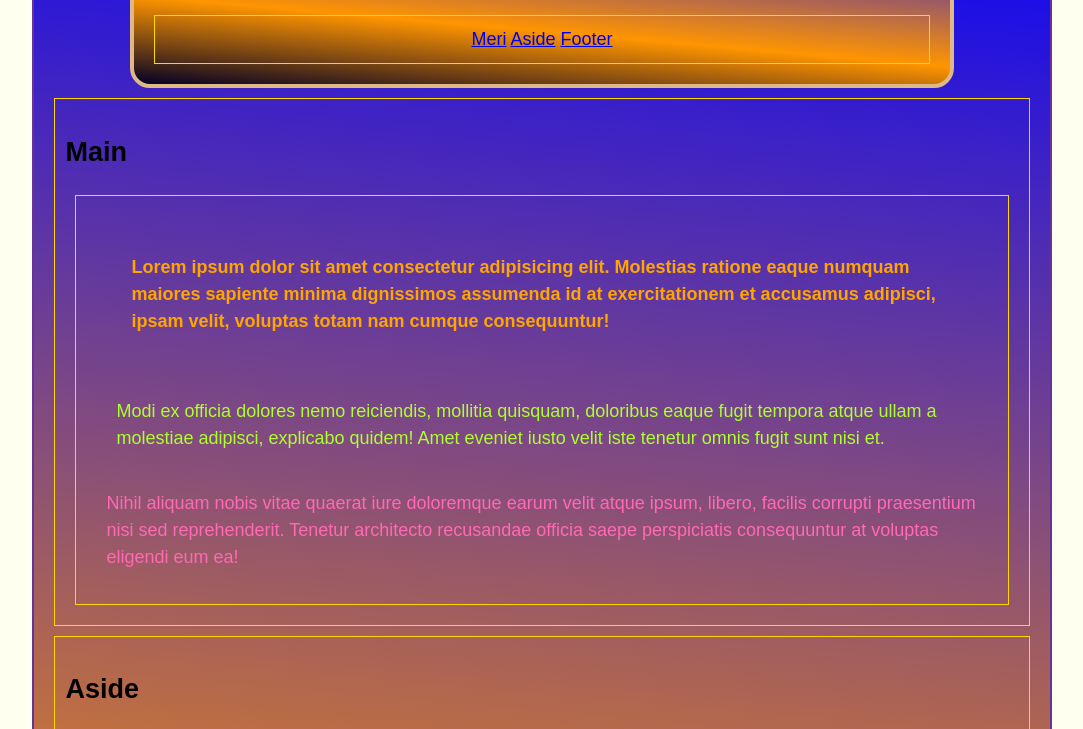
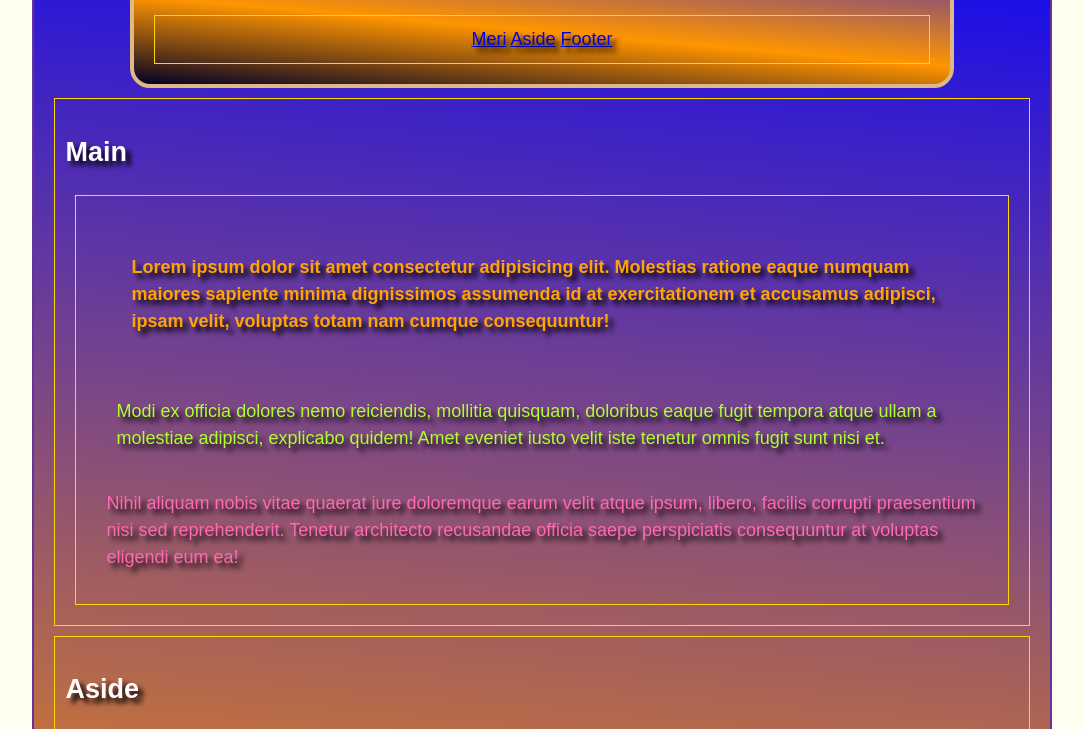
Before and after one commit to ksalisbury-gh/web105, a plain HTML site: page selectors-start/index.html in a window 1280 px wide. Shown: the part 151-880 px from the top of the page, without its empty margins (98-1181 px from the left). Drawn offline with Linux system fonts and the light colour scheme.

Commit message:
Add files via upload

```diff
--- a/selectors-start/css/styles.css
+++ b/selectors-start/css/styles.css
@@ -1,5 +1,7 @@
 body{
     background-color: ivory;
+    color: white;
+    text-shadow: 5px 5px 5px black;
     font-family: arial, helvetica, sans-serif;
     padding: 10px;
     line-height: 1.5;
```
